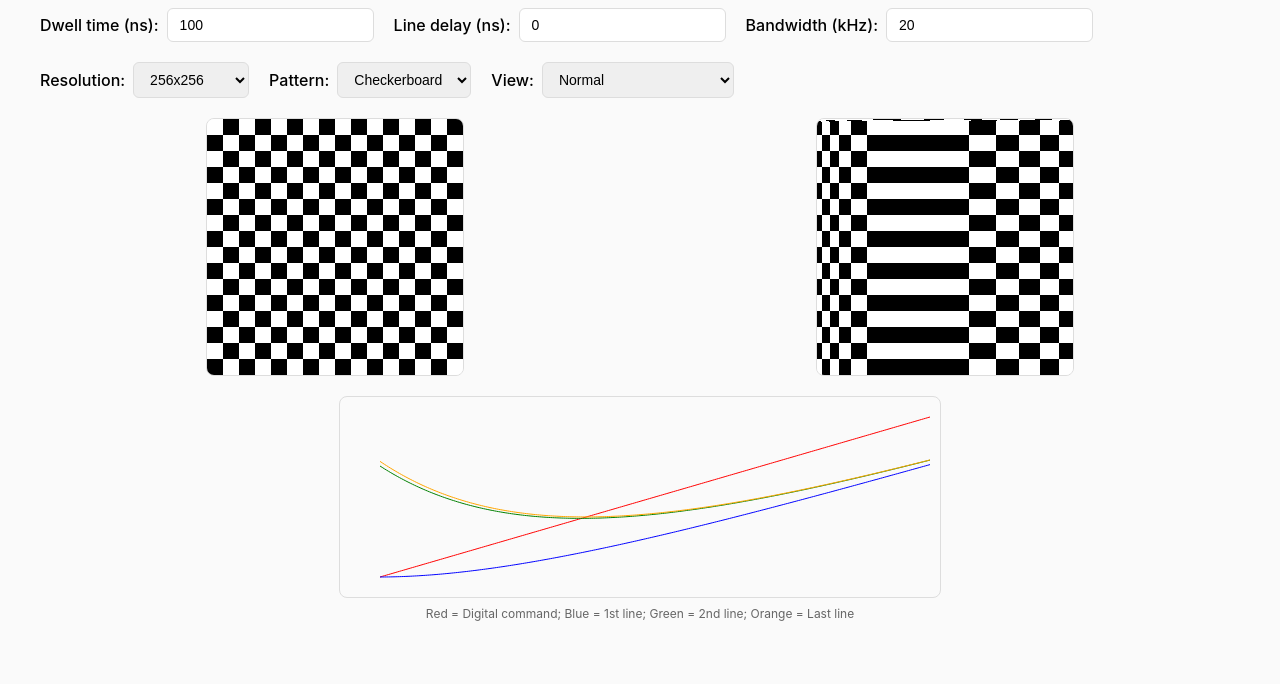
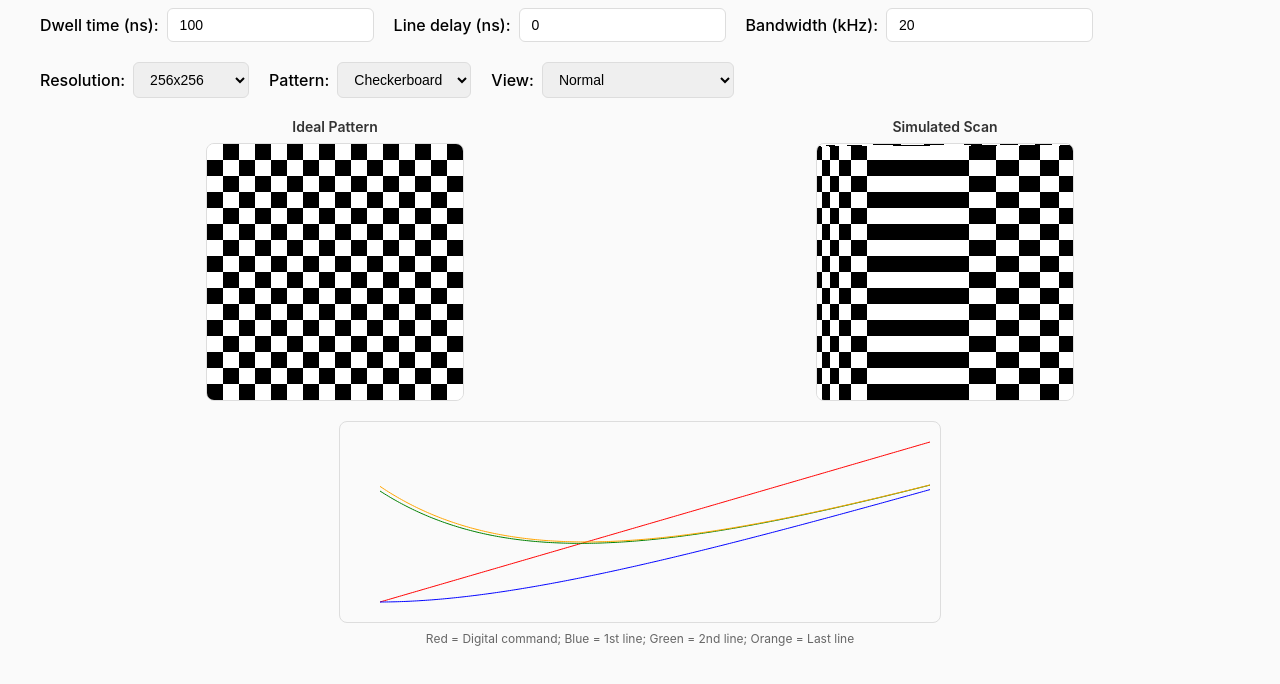
Before and after one commit to nanographs/scan-visualizer, a plain HTML site: page index.html in a window 1280 px wide. Shown: the part 102-786 px from the top of the page. Drawn offline with Linux system fonts and the light colour scheme.

Commit message:
Add labels to identify ideal pattern and simulated scan images

```diff
--- a/index.html
+++ b/index.html
@@ -48,6 +48,14 @@
     .canvas-container {
       flex: 1;
       min-width: 300px;
+      text-align: center;
+    }
+    .canvas-label {
+      font-size: 14px;
+      font-weight: 600;
+      color: #333;
+      margin-bottom: 8px;
+      text-align: center;
     }
     canvas {
       border: 1px solid #ddd;
@@ -120,9 +128,11 @@
 
     <div class="visualization">
       <div class="canvas-container">
+        <div class="canvas-label">Ideal Pattern</div>
         <canvas id="ideal"></canvas>
       </div>
       <div class="canvas-container">
+        <div class="canvas-label">Simulated Scan</div>
         <canvas id="sim"></canvas>
       </div>
     </div>
```
